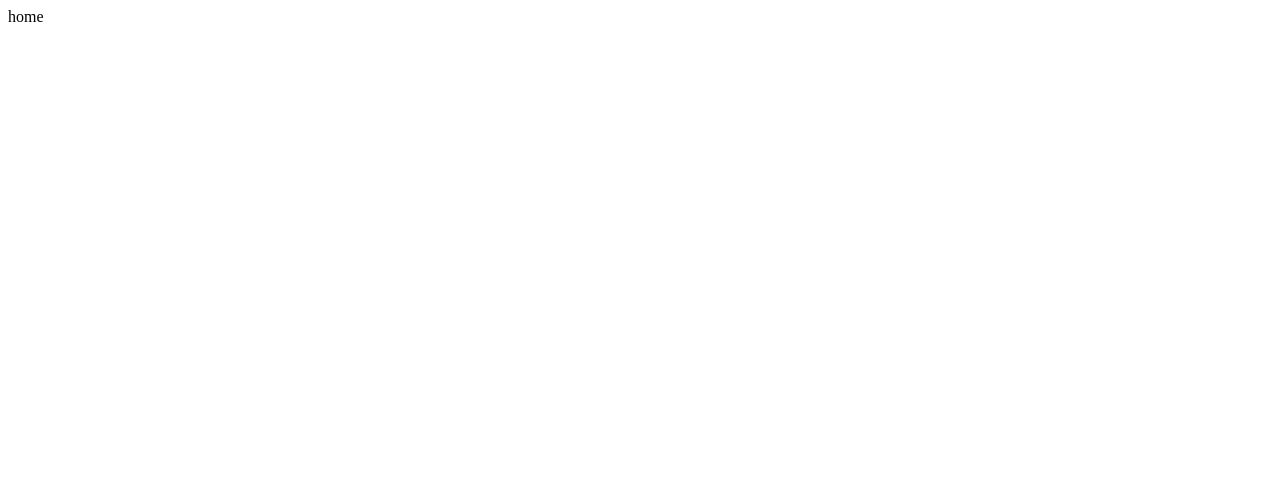
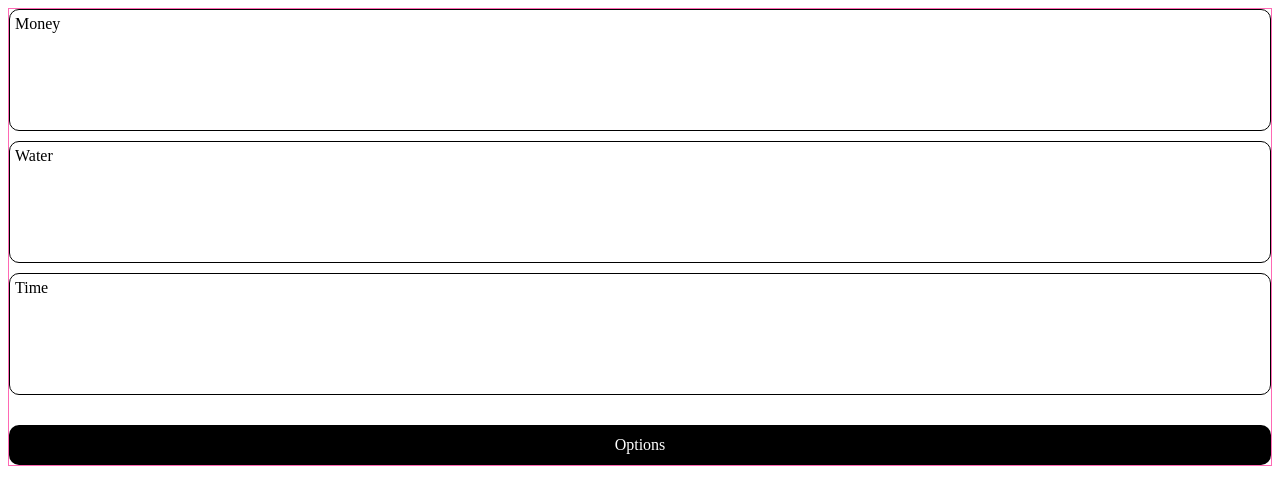
Before and after one commit to Jahad-Mohamed/industry-project-hackathon, a React (Create React App) app: page / in a window 1280 px wide. Shown: the top 504 px of the page. Built offline with nearby package versions, Linux system fonts and the light colour scheme.

Commit message:
create first draft of homepage

```diff
--- a/src/components/HomePage/Home.jsx
+++ b/src/components/HomePage/Home.jsx
@@ -1,8 +1,20 @@
 import React from "react";
+import { Link } from "react-router-dom";
 import "./home.scss";
 
 const Home = () => {
-  return <div>home</div>;
+  return (
+    <section className="home">
+      <article className="home__container">
+        <div className="home__money">Money</div>
+        <div className="home__water">Water</div>
+        <div className="home__water">Time</div>
+        <Link to="/options" className="home__options">
+          Options
+        </Link>
+      </article>
+    </section>
+  );
 };
 
 export default Home;
--- a/src/components/HomePage/home.scss
+++ b/src/components/HomePage/home.scss
@@ -0,0 +1,39 @@
+.home {
+  &__container {
+    border: 1px solid hotpink;
+    display: flex;
+    flex-direction: column;
+  }
+
+  &__money {
+    border: 1px solid black;
+    height: 110px;
+    margin-bottom: 10px;
+    border-radius: 10px;
+    padding: 5px;
+  }
+
+  &__water {
+    @extend .home__money;
+  }
+
+  &__time {
+    @extend .home__money;
+  }
+
+  &__options {
+    display: flex;
+    align-items: center;
+    justify-content: center;
+    margin-top: 20px;
+    background-color: black;
+    color: white;
+    height: 40px;
+    border-radius: 10px;
+
+    &:visited,
+    &:link {
+      text-decoration: none;
+    }
+  }
+}
```
